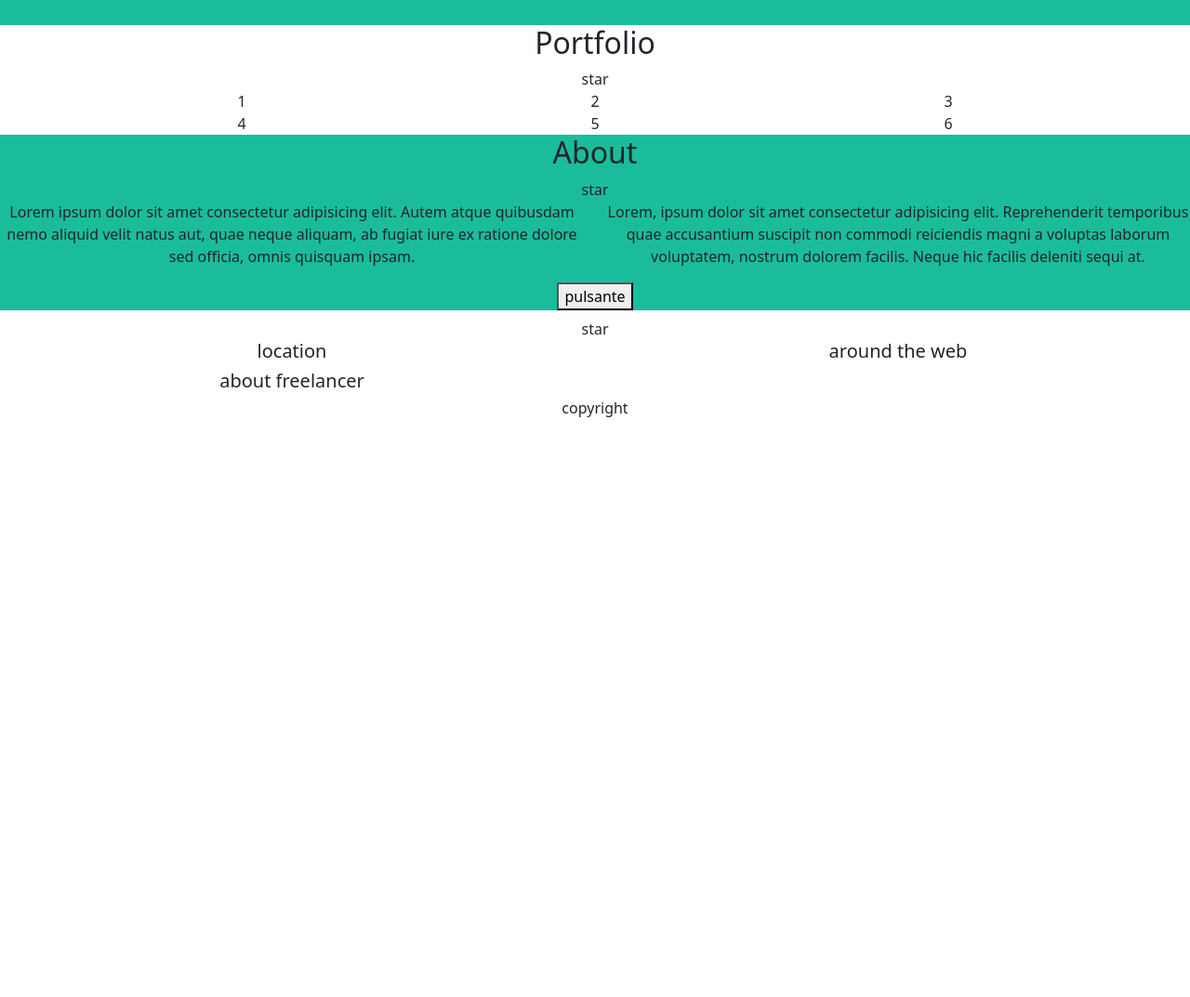
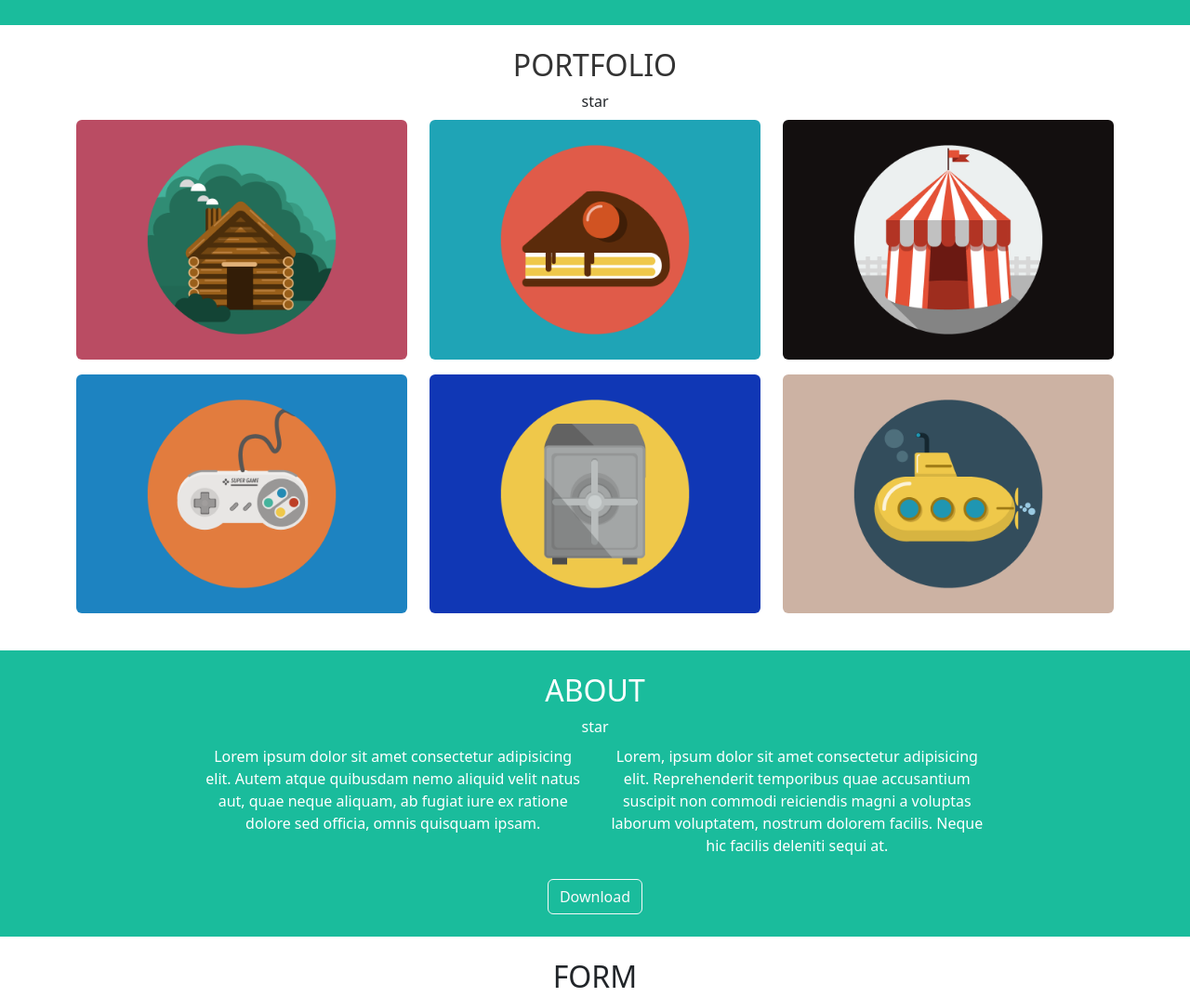
Before and after one commit to RiccardoTolusso/html-css-bootstrap-freelancer, a plain HTML site: page index.html in a window 1280 px wide. Shown: the part 440-1513 px from the top of the page at 93% size. Before the commit the page ends 897 px from the top, so only its background shows below. Drawn offline with nearby package versions, Linux system fonts and the light colour scheme.

Commit message:
[upd] finished about me section

```diff
--- a/css/_partials/utilities.css
+++ b/css/_partials/utilities.css
@@ -11,9 +11,9 @@
 }
 
 .rt-text-dark{
-    background-color: var(--rt-dark);
+    color: var(--rt-dark);
 }
 
 .rt-text-primary{
-    background-color: var(--rt-primary-color);
+    color: var(--rt-primary-color);
 }
--- a/index.html
+++ b/index.html
@@ -29,38 +29,55 @@
 
         <!-- portfolio -->
         <section>
-            <div class="container-lg">
-                <h2>Portfolio</h2>
-                <div>star</div>
+            <div class="container-lg pt-4 pb-4">
+                <h2 class="rt-text-dark text-uppercase">Portfolio</h2>
+                <div class="star pb-2">star</div>
                 <div class="row row-cols-1 row-cols-lg-2 row-cols-xl-3">
-                    <div class="col">1</div>
-                    <div class="col">2</div>
-                    <div class="col">3</div>
-                    <div class="col">4</div>
-                    <div class="col">5</div>
-                    <div class="col">6</div>
+                    <div class="col mb-3">
+                        <img class="img-fluid rounded-2" src="./img/cabin.png" alt="cabin">
+                    </div>
+                    <div class="col mb-3">
+                        <img class="img-fluid rounded-2" src="./img/cake.png" alt="cabin">
+                    </div>
+                    <div class="col mb-3">
+                        <img class="img-fluid rounded-2" src="./img/circus.png" alt="cabin">
+                    </div>
+                    <div class="col mb-3">
+                        <img class="img-fluid rounded-2" src="./img/game.png" alt="cabin">
+                    </div>
+                    <div class="col mb-3">
+                        <img class="img-fluid rounded-2" src="./img/safe.png" alt="cabin">
+                    </div>
+                    <div class="col mb-3">
+                        <img class="img-fluid rounded-2" src="./img/submarine.png" alt="cabin">
+                    </div>
                 </div>
             </div>
         </section>
 
         <!-- about -->
-        <section class="rt-bg-secondary">
-            <h2>About</h2>
-            <div>star</div>
-            <div class="row row-cols-1 row-cols-lg-2">
+        <section class="rt-bg-secondary pt-4 pb-4 text-white">
+            <div class="container"></div>
+            <h2 class="text-uppercase">About</h2>
+            <div class="star pb-2">star</div>
+            <div class="row justify-content-center pb-2">
+                <div class="col-7 col-lg-4">
                     <p>
                         Lorem ipsum dolor sit amet consectetur adipisicing elit. Autem atque quibusdam nemo aliquid velit natus aut, quae neque aliquam, ab fugiat iure ex ratione dolore sed officia, omnis quisquam ipsam.
                     </p>
+                </div>
+                <div class="col-7 col-lg-4">
                     <p>
                         Lorem, ipsum dolor sit amet consectetur adipisicing elit. Reprehenderit temporibus quae accusantium suscipit non commodi reiciendis magni a voluptas laborum voluptatem, nostrum dolorem facilis. Neque hic facilis deleniti sequi at.
                     </p>
                 </div>
-            <button>pulsante</button>
+            </div>
+            <button class="btn btn-outline-light">Download</button>
         </section>
 
         <!-- form -->
-        <section>
-            <h2></h2>
+        <section class="pt-4 pb-4">
+            <h2>FORM</h2>
             <div>star</div>
             <form action="POST">
 
```
Lines whose indentation alone changed are shown as unchanged.
